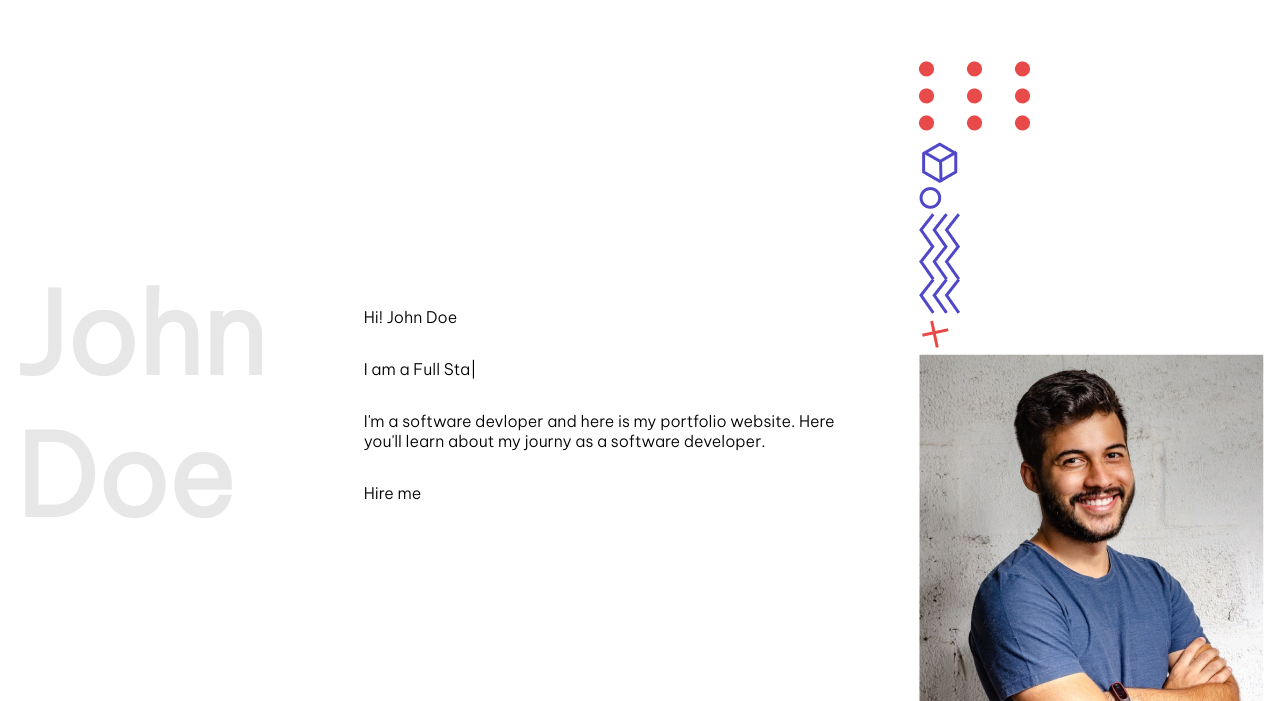
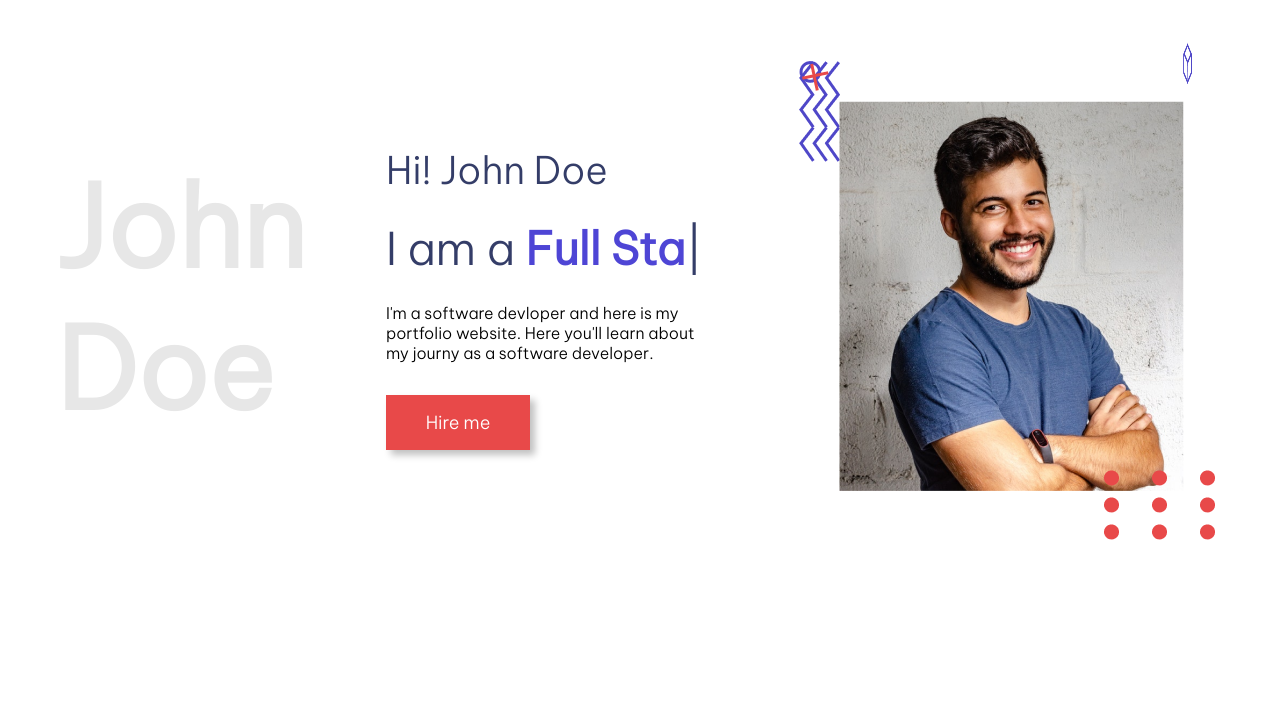
Before and after one commit to AaryanChandrakar/portfolio, a plain HTML site: page index.html in a window 1280 px wide. Shown: the part 99-800 px from the top of the page. Drawn offline with nearby package versions, Linux system fonts and the light colour scheme.

Commit message:
code added

```diff
--- a/style.css
+++ b/style.css
@@ -99,3 +99,144 @@ a{
     justify-content: center;
     gap: 2rem;
 }
+
+.hero-section-heading{
+    font-size: 38px;
+    color:  #343d68;
+    font-weight: 500;
+}
+
+.role{
+    color: #4e45d5;
+    font-weight: 800;
+}
+
+.hero-section-subheading{
+    font-size: 45px;
+    line-height: 45px;
+}
+
+.btn-pink {
+    background-color: var(--bgOrange);
+    width: fit-content;
+    color: white;
+    padding: 0.8rem 2.3rem;
+    box-shadow: 5px 5px 7px 0px #0000003f;
+    font-size: 18px;
+    cursor: pointer;
+    transition: all 0.5s;
+    font-weight: 500;
+    border: solid 3px transparent;
+    position: relative;
+    z-index: 1;
+  }
+
+  .btn-pink::before {
+    content: "";
+    position: absolute;
+    background-color: #fff;
+    top: 0px;
+    left: 0;
+    right: 0;
+    bottom: 0px;
+    z-index: -1;
+    transform: scaleX(0);
+    transform-origin: left;
+    transition: all 0.8s;
+  }
+
+.btn-pink:hover::before{
+    transform: scaleX(1);
+}
+
+.btn-pink:hover{
+    border: solid 3px var(--bgOrange);
+    color: black;
+}
+
+#btn-bttom{
+  display: none;
+}
+
+.hero-section-right{
+  position:relative;
+}
+
+.absolute{
+  position:absolute;
+}
+
+.user-image{
+    padding:2.5rem;
+    filter:grayscale(1);
+    transition:all 1s;
+    animation: scaleImage 5s linear infinite;
+}
+
+ .user-image img{
+    z-index:-9;
+}
+
+@keyframes scaleImage {
+
+    0%{
+        filter:grayscale(0);
+        transform:scale(1);
+
+    }
+
+    50%{
+        transform:scale(1.1);
+        filter:grayscale(1);
+        box-shadow: 3px 3px 10px black;
+    }
+
+    100%{
+        transform:scale(1);
+        filter:grayscale(0);
+    }
+
+}
+
+.icon-dots{
+    z-index:9;
+    bottom:-1rem;
+    right:0;
+    animation-name:dotsAnimation;
+    animation-duration: 5s;
+    animation-iteration-count: infinite;
+  }
+
+@keyframes dotsAnimation {
+    0%{
+        transform:translateY(0px);
+    }
+    50%{
+        transform: translateY(-15px);
+    }
+    100%{
+        transform: translateY(0px);
+    }
+
+  }
+
+.icon-cube{
+    z-index:9;
+    top:-0.8em;
+    right:1em;
+    animation-name: cubeRotate;
+    animation-duration: 3s;
+    animation-iteration-count: infinite;
+}
+
+@keyframes cubeRotate {
+    0%{
+        transform: rotateY(0deg) translateY(0px);
+    }
+    50%{
+        transform:  rotateY(180deg) translateY(-12px);
+    }
+    100%{
+        transform:  rotateY(360deg) translateY(0px);
+    }
+}
```
Also changed, not shown: index.html (+1 -1 lines).
